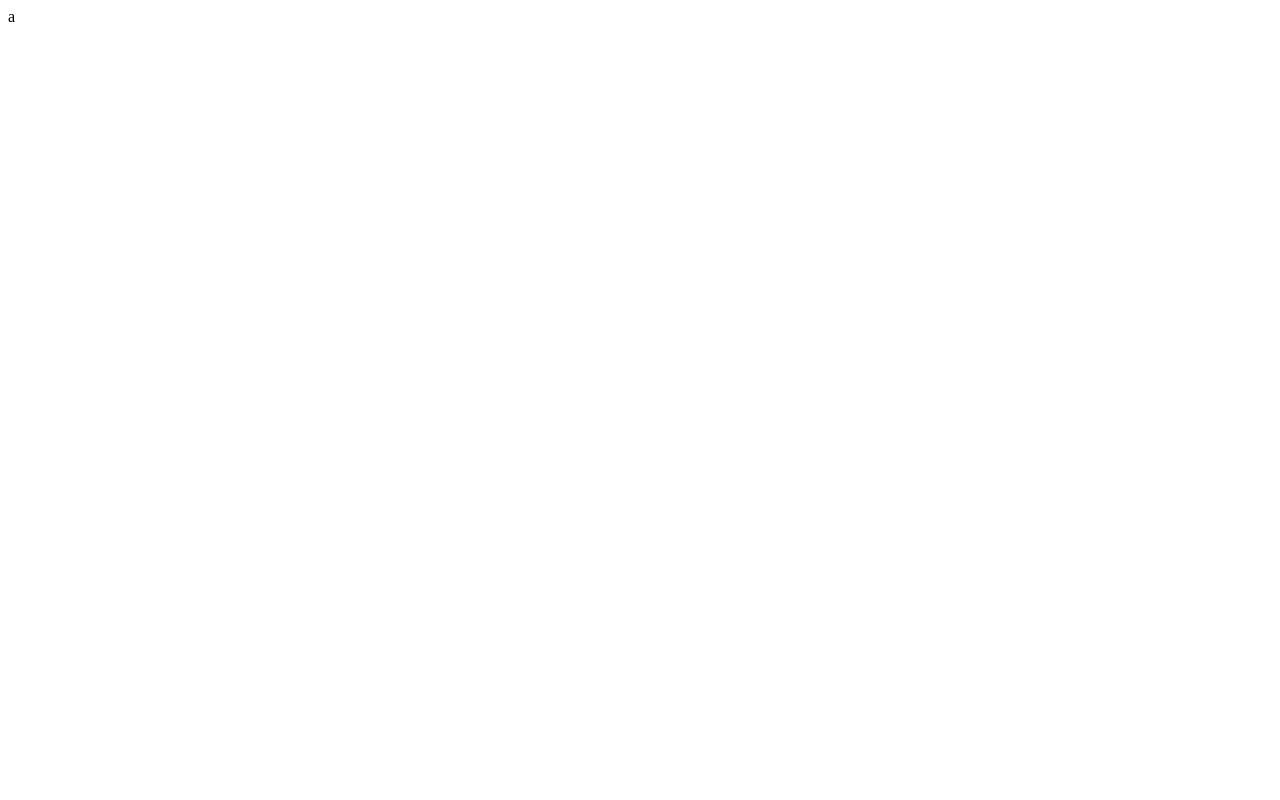
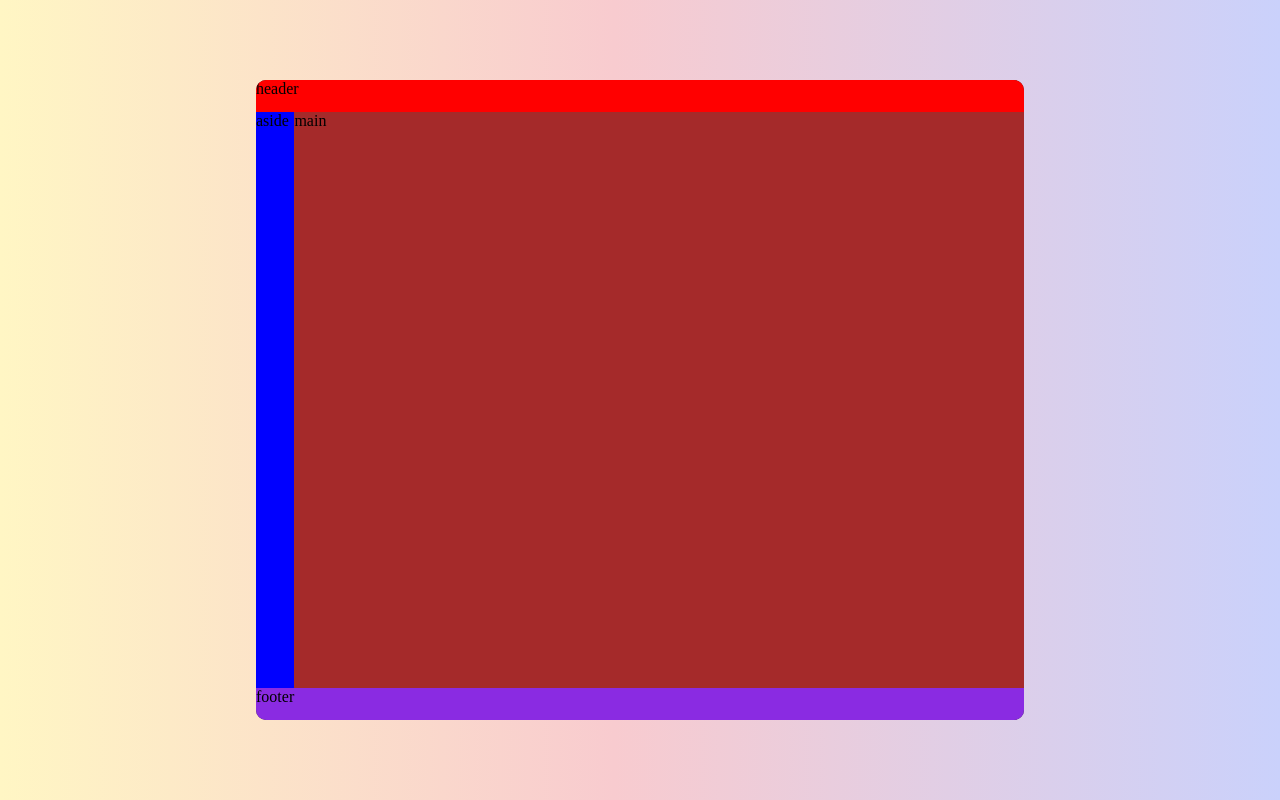
Before and after one commit to gustahh/meuPortfolio, a plain HTML site: page index.html in a window 1280 px wide. Drawn offline with Linux system fonts and the light colour scheme.

Commit message:
commit changes

```diff
--- a/index.html
+++ b/index.html
@@ -3,9 +3,26 @@
 <head>
     <meta charset="UTF-8">
     <meta name="viewport" content="width=device-width, initial-scale=1.0">
-    <title>Document</title>
+    <link rel="stylesheet" href="style.css">
+    <script src="index.js"></script>
+    <title>Portfólio</title>
 </head>
 <body>
-    a
+    <div class="flex-box container-box">
+        <div class="frame">
+            <header>
+                header
+            </header>
+            <aside>
+                aside
+            </aside>
+            <main>
+                main
+            </main>
+            <footer>
+                footer
+            </footer>
+        </div>
+    </div>
 </body>
 </html>
--- a/style.css
+++ b/style.css
@@ -0,0 +1,53 @@
+body {
+    margin: 0;
+    padding: 0;
+ }
+ .flex-box {
+    display: flex;
+    align-items: center;
+    justify-content: center;
+  }
+
+  .container-box {
+    background: linear-gradient(90deg, rgba(255,246,196,1) 0%, rgba(248,203,207,1) 48%, rgba(202,209,251,1) 100%);
+    height: 100vh;
+  }
+
+  .frame {
+    display: flex;
+    flex-direction: row;
+    flex-wrap: wrap;
+    width: 60%;
+    height: 80%;
+    background-color: #2C2C2C;
+    border-radius: 10px;
+    overflow: hidden;
+  }
+  header {
+    position: relative;
+    float: left;
+    width: 100%;
+    height: 5%;
+    background-color: red;
+  }
+  aside {
+    position: relative;
+    float: left;
+    width: 5%;
+    height: 90%;
+    background-color: blue;
+  }
+  main {
+    position: relative;
+    float: left;
+    width: 95%;
+    height: 90%;
+    background-color: brown;
+  }
+  footer {
+    position: relative;
+    float: left;
+    width: 100%;
+    height: 5%;
+    background-color: blueviolet;
+  }
```
